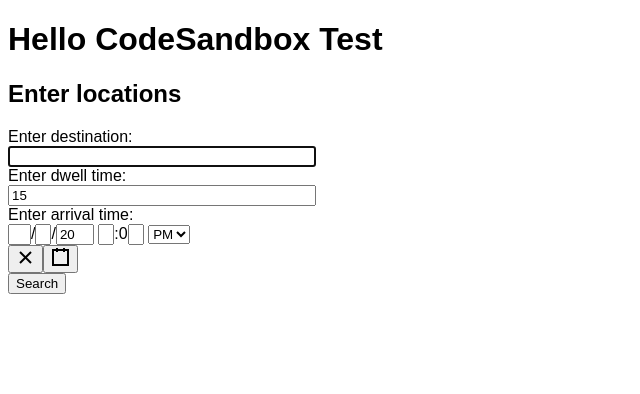
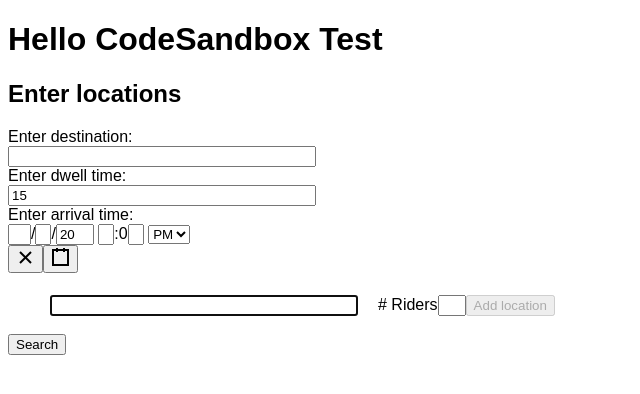
Before and after one commit to enigmae/mysandboxrouting, a React (Create React App) app: page / in a window 1280 px wide. Shown: the top 394 px of the page, without its empty margins (0-640 px from the left). Built offline with nearby package versions, Linux system fonts and the light colour scheme.

Commit message:
Cleared up build errors

```diff
--- a/src/Controls/enterLocationsControl.tsx
+++ b/src/Controls/enterLocationsControl.tsx
@@ -90,8 +90,7 @@ export class EnterLocationsControl extends React.Component<
       value={this.state.Arrivaltime}
       onChange={this.handleArrivalTimeChanged}
     />
-        <locationRiderCollectionControl
-          handleSearchCollectionChanged={this.handleMultipleItinerarySearch}
+        <LocationRiderCollectionControl
         />
         <button  onClick={this.handleSearchItineraries}>Search</button>
        <ItinerariesControl ItinerariesResponse={this.state.ItinerariesResponse}/>
--- a/src/Controls/locationRiderControl.tsx
+++ b/src/Controls/locationRiderControl.tsx
@@ -21,19 +21,18 @@ ILocationRiderControlState>{
     super(props);
     this.handleRidersChanged = this.handleRidersChanged.bind(this);
     this.handleAddLocationClicked = this.handleAddLocationClicked.bind(this);
+    this.handleSearchResultChanged = this.handleSearchResultChanged.bind(this);
     this.state = {NumRiders:props.NumRiders, SearchResult:props.SearchResult, SubmitEnabled:false, Submitted:false};
   }
   handleRidersChanged(e){
-    this.setState({NumRiders:e.target.Value});
-    this.resetSubmitEnabled();
+    this.setState({NumRiders:e.target.value}, this.resetSubmitEnabled);
   }
   handleSearchResultChanged(e: ISearchResult) {
         console.log("handleSearchResultsChanged ");
-        this.setState({ SearchResult: e.SearchResult });
-        this.resetSubmitEnabled();
+        this.setState({ SearchResult: e.SearchResult }, this.resetSubmitEnabled);
       }
   handleAddLocationClicked(){
-        this.props.handleLocationRiderChanged(this.state);
+       // this.props.handleLocationRiderChanged(this.state);
   }
   resetSubmitEnabled(){
     if(this.state.NumRiders && this.state.SearchResult){
```
